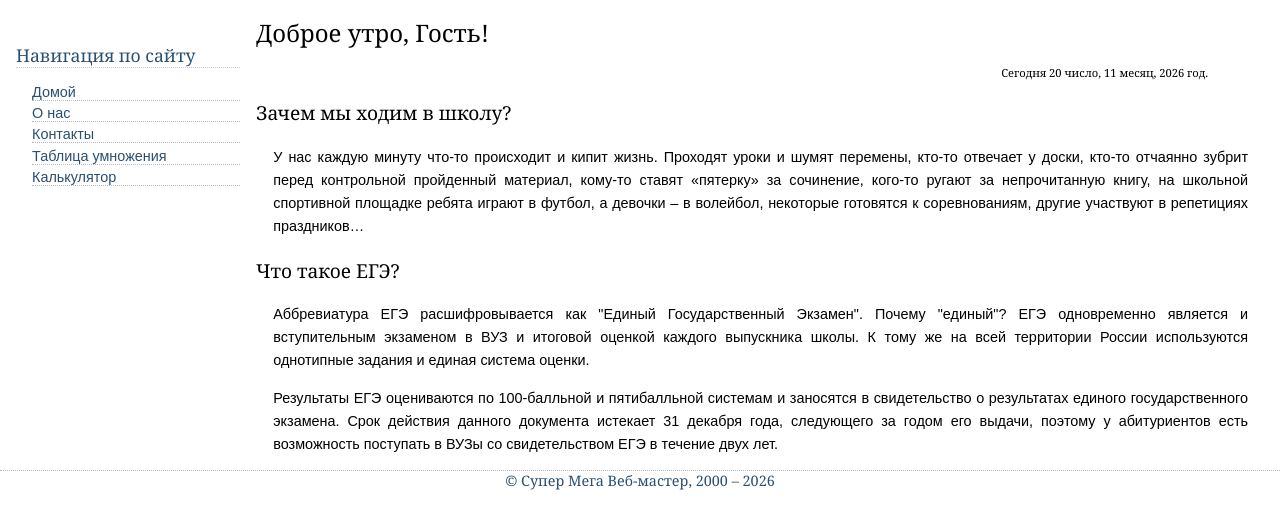
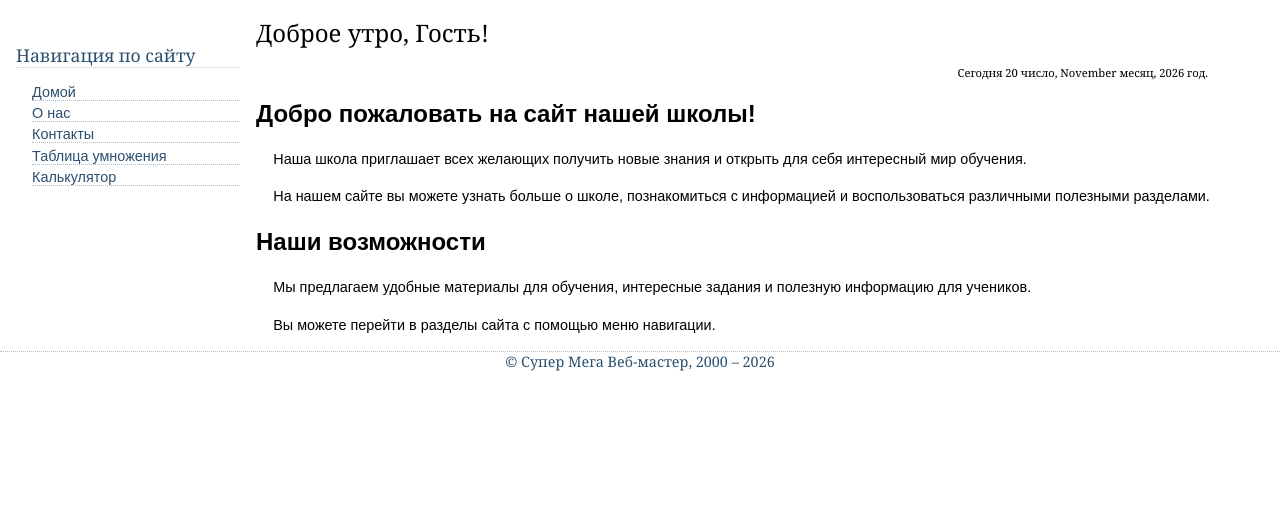
Before and after one commit to nuraylyazyatova-sys/schoola, a PHP site: page / in a window 1280 px wide. Shown: the part 52-581 px from the top of the page. Run offline with PHP 8.4, Linux system fonts and the light colour scheme.

Commit message:
Complete practice 7

```diff
--- a/schoola/index.php
+++ b/schoola/index.php
@@ -1,16 +1,20 @@
+
 <?php
 // Локальді орнату және күн мәндерін таңдау
 setlocale(LC_ALL, "russian");
+
 $day = strftime('%d');
-$mon = strftime('%m');
+$mon = strftime('%B');
 $year = strftime('%Y');
 
-/*
- * Ағымдағы сағатты 00-ден 23-ке дейінгі жол түрінде аламыз
- * және оны 0-ден 23-ке дейінгі бүтін санға түрлендіреміз.
- */
+// Windows-1251 -> UTF-8
+if (!mb_check_encoding($mon, 'UTF-8')) {
+    $mon = iconv('CP1251', 'UTF-8', $mon);
+}
+
+// Ағымдағы уақытты анықтау
 $hour = (int) strftime('%H');
-$welcome = ''; // Сәлемдесу үшін айнымалы
+$welcome = '';
 
 if ($hour >= 0 && $hour < 6) {
     $welcome = 'Доброй ночи';
@@ -23,10 +27,19 @@ if ($hour >= 0 && $hour < 6) {
 } else {
     $welcome = 'Доброе время суток';
 }
+
+// Инициализация массива
+$leftMenu = [
+    ['link' => 'Домой', 'href' => 'index.php'],
+    ['link' => 'О нас', 'href' => 'about.php'],
+    ['link' => 'Контакты', 'href' => 'contact.php'],
+    ['link' => 'Таблица умножения', 'href' => 'table.php'],
+    ['link' => 'Калькулятор', 'href' => 'calc.php']
+];
 ?>
+
 <!DOCTYPE html>
 <html>
-
 <head>
     <title>Сайт нашей школы</title>
     <meta charset="utf-8" />
@@ -36,57 +49,70 @@ if ($hour >= 0 && $hour < 6) {
 <body>
 
 <div id="header">
-    <!-- Верхняя часть страницы -->
-    <img src="logo.gif" width="187" height="29" alt="Наш логотип" class="logo" />
+    <img src="logo.gif" width="187" height="29"
+         alt="Наш логотип" class="logo" />
     <span class="slogan">приходите к нам учиться</span>
-    <!-- Верхняя часть страницы -->
 </div>
 
 <div id="content">
-    <!-- Заголовок -->
+
     <h1><?= $welcome ?>, Гость!</h1>
-    <!-- Заголовок -->
-    <!-- Область основного контента -->
+
     <blockquote>
-      <?php echo 'Сегодня ', $day, ' число, ', $mon, ' месяц, ', $year, ' год.'; ?>
+        <?php
+        echo 'Сегодня ', $day, ' число, ',
+             $mon, ' месяц, ', $year, ' год.';
+        ?>
     </blockquote>
-    <h3>Зачем мы ходим в школу?</h3>
+
+    <h2>Добро пожаловать на сайт нашей школы!</h2>
+
     <p>
-      У нас каждую минуту что-то происходит и кипит жизнь. Проходят уроки и шумят перемены, кто-то отвечает у доски, кто-то отчаянно зубрит перед контрольной пройденный материал, кому-то ставят «пятерку» за сочинение, кого-то ругают за непрочитанную книгу, на школьной спортивной площадке ребята играют в футбол, а девочки – в волейбол, некоторые готовятся к соревнованиям, другие участвуют в репетициях праздников…
+        Наша школа приглашает всех желающих получить новые знания
+        и открыть для себя интересный мир обучения.
     </p>
-    <h3>Что такое ЕГЭ?</h3>
+
     <p>
-      Аббревиатура ЕГЭ расшифровывается как "Единый Государственный Экзамен". Почему "единый"? ЕГЭ одновременно является и вступительным экзаменом в ВУЗ и итоговой оценкой каждого выпускника школы. К тому же на всей территории России используются однотипные задания и единая система оценки.
+        На нашем сайте вы можете узнать больше о школе,
+        познакомиться с информацией и воспользоваться
+        различными полезными разделами.
     </p>
+
+    <h2>Наши возможности</h2>
+
     <p>
-      Результаты ЕГЭ оцениваются по 100-балльной и пятибалльной системам и заносятся в свидетельство о результатах единого государственного экзамена. Срок действия данного документа истекает 31 декабря года, следующего за годом его выдачи, поэтому у абитуриентов есть возможность поступать в ВУЗы со свидетельством ЕГЭ в течение двух лет.
+        Мы предлагаем удобные материалы для обучения,
+        интересные задания и полезную информацию
+        для учеников.
     </p>
-    <!-- Область основного контента -->
+
+    <p>
+        Вы можете перейти в разделы сайта с помощью меню навигации.
+    </p>
+
 </div>
+
 <div id="nav">
-    <!-- Навигация -->
+
     <h2>Навигация по сайту</h2>
+
     <!-- Меню -->
     <ul>
-      <li><a href='index.php'>Домой</a>
+        <?php foreach ($leftMenu as $item): ?>
+            <li>
+                <a href="<?= $item['href'] ?>">
+                    <?= $item['link'] ?>
+                </a>
             </li>
-      <li><a href='about.php'>О нас</a>
-      </li>
-      <li><a href='contact.php'>Контакты</a>
-      </li>
-      <li><a href='table.php'>Таблица умножения</a>
-      </li>
-      <li><a href='calc.php'>Калькулятор</a>
-      </li>
+        <?php endforeach; ?>
     </ul>
     <!-- Меню -->
-    <!-- Навигация -->
+
 </div>
+
 <div id="footer">
-    <!-- Нижняя часть страницы -->
     &copy; Супер Мега Веб-мастер, 2000 &ndash; <?= $year ?>
-    <!-- Нижняя часть страницы -->
 </div>
+
 </body>
-
 </html>
```
Also changed, not shown: schoola/contact.php (+80 -32 lines). Lines whose indentation alone changed are shown as unchanged.
